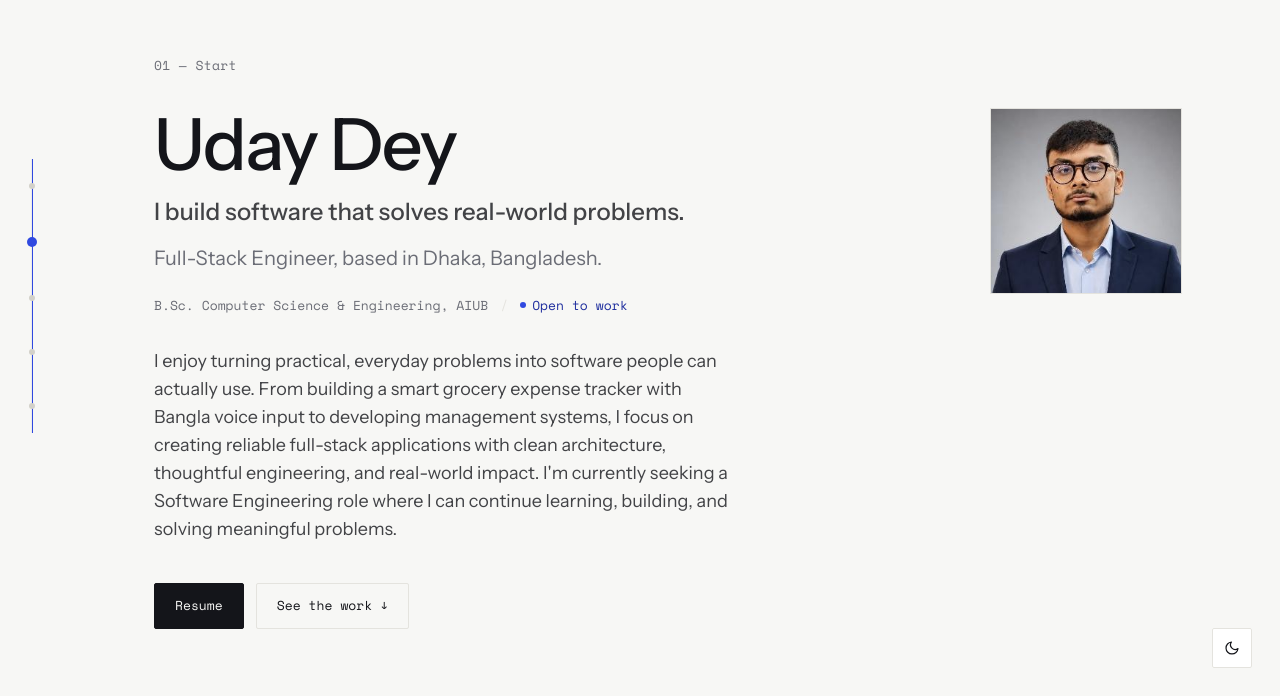
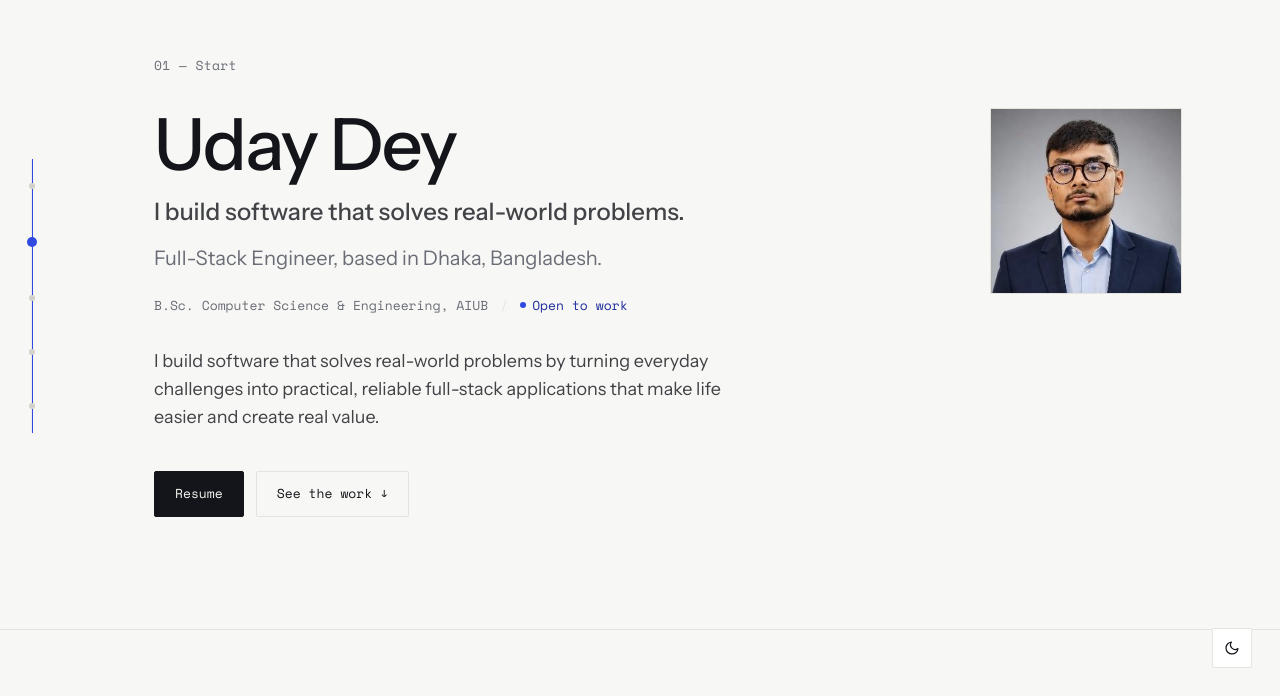
Before and after one commit to UdayDey-Boss/UdayDey-Boss.github.io, a Next.js app: page / in a window 1280 px wide. Shown: the part 104-800 px from the top of the page. Built offline with nearby package versions, Linux system fonts and the light colour scheme.

Commit message:
Update Start.tsx

```diff
--- a/components/Start.tsx
+++ b/components/Start.tsx
@@ -77,13 +77,7 @@ export default function Start() {
               transition={{ duration: 0.6, ease, delay: 0.3 }}
               className="mt-8 text-base md:text-lg text-ink/80 max-w-xl leading-relaxed"
             >
-              I enjoy turning practical, everyday problems into software people
-              can actually use. From building a smart grocery expense tracker
-              with Bangla voice input to developing management systems, I focus
-              on creating reliable full-stack applications with clean
-              architecture, thoughtful engineering, and real-world impact. I&apos;m
-              currently seeking a Software Engineering role where I can
-              continue learning, building, and solving meaningful problems.
+              I build software that solves real-world problems by turning everyday challenges into practical, reliable full-stack applications that make life easier and create real value.
             </motion.p>
 
             <motion.div
```
